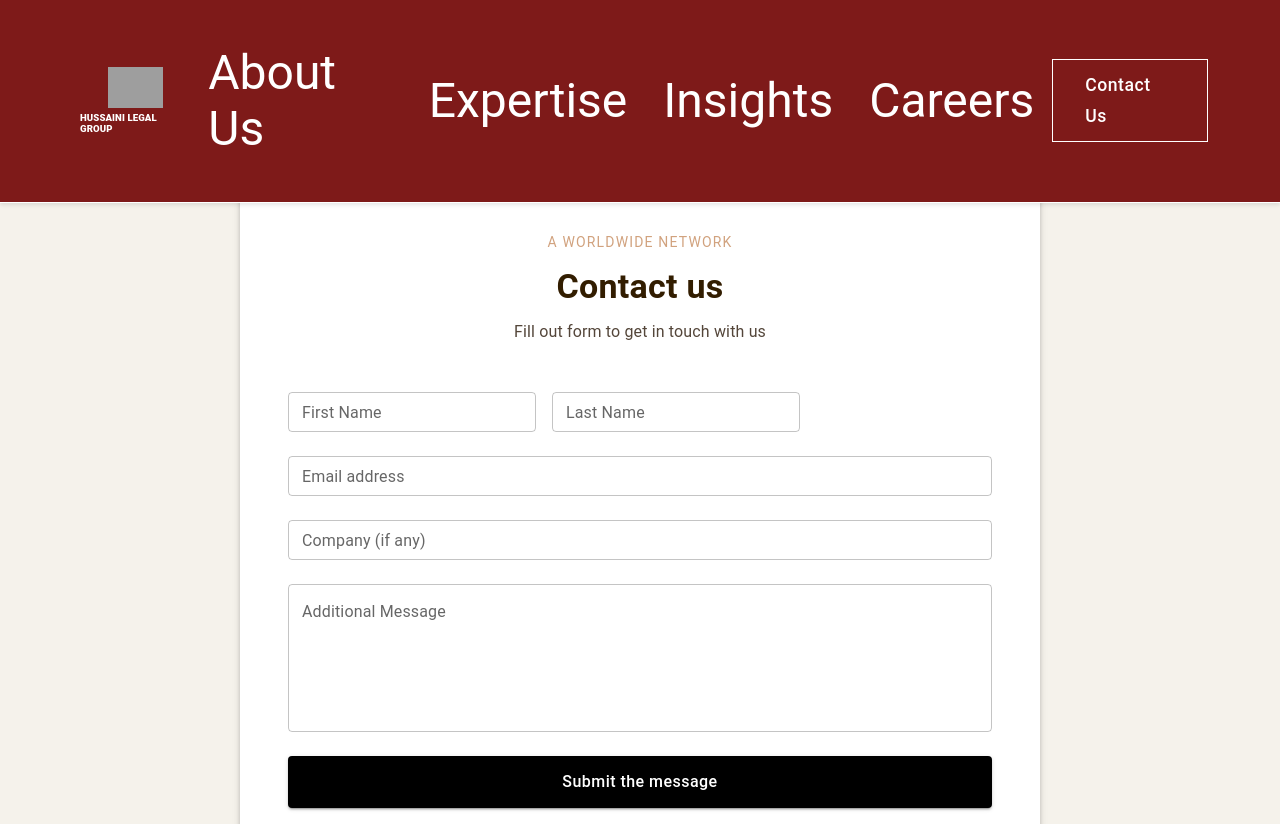
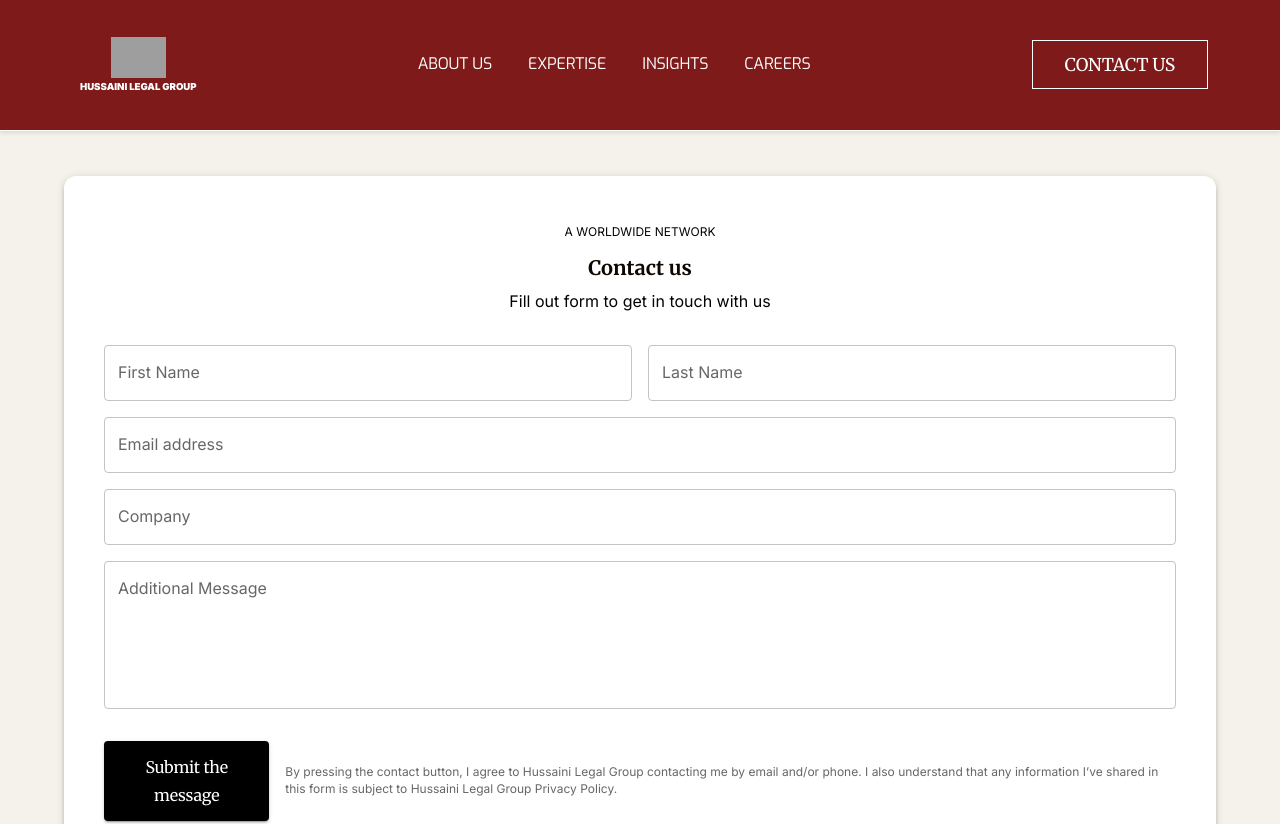
Before and after one commit to Lau0823/legalgroup, a Next.js app in the folder my-app/: page /contact in a window 1280 px wide. Shown: the top 824 px of the page. Built offline with nearby package versions, Linux system fonts and the light colour scheme; grey boxes are pictures that could not be loaded; what @mui/material-nextjs would draw is missing.

Commit message:
update isigths

```diff
--- a/my-app/src/app/insights/page.tsx
+++ b/my-app/src/app/insights/page.tsx
@@ -1,5 +1,6 @@
-import Isights from '@/components/Isigths';
+import Isigths from '@/components/Isigths';
+
 
 export default function Page() {
-  return <Isights />;
+  return <Isigths />;
 }
--- a/my-app/src/app/page.tsx
+++ b/my-app/src/app/page.tsx
@@ -1,4 +1,4 @@
-import HomePage from '../app/page/HomePage'
+import HomePage from '../page/HomePage'
 import { Box } from '@mui/material'
 import React from 'react'
 
--- a/my-app/src/components/CareersPage.tsx
+++ b/my-app/src/components/CareersPage.tsx
@@ -3,7 +3,7 @@
 import React from 'react';
 import { Box, Typography, Container, Link, Card } from '@mui/material';
 import Image from 'next/image';
-import careersImage from '@/app/assets/career.png';
+import careersImage from '@/assets/career.png';
 
 const Careers = () => {
   return (
--- a/my-app/src/components/ContactForm.tsx
+++ b/my-app/src/components/ContactForm.tsx
@@ -1,4 +1,4 @@
-// Código optimizado para el componente ContactUs
+// components/ContactUs.tsx
 "use client";
 
 import {
@@ -31,131 +31,145 @@ export default function ContactUs() {
         alignItems="center"
         flexGrow={1}
         py={{ xs: 2, md: 6 }}
+        px={{ xs: 2, md: 8 }}
       >
         <Card
           sx={{
-            maxWidth: 800,
+            maxWidth: 1600, // Aumentado para un formulario más ancho
             width: "100%",
             borderRadius: 3,
             boxShadow: 3,
-            p: 2,
           }}
         >
-          <CardContent sx={{ p: { xs: 2, md: 4 } }}>
+          <CardContent sx={{ p: { xs: 3, md: 5 } }}>
             <Typography
-              variant="overline" // Esta variante ya tiene el estilo de "Inter"
+              variant="overline"
               textAlign="center"
               display="block"
-              sx={{ color: "#d1a27e", fontSize: "0.875rem" }}
-              gutterBottom
+              sx={{ color: '#070300ff' }}
+              mb={1}
             >
               A WORLDWIDE NETWORK
             </Typography>
 
             <Typography
-              variant="h4" // Esta variante ahora tiene el estilo de "Inter"
-              component="h2"
+              variant="h4"
+              component="h1"
               textAlign="center"
               fontWeight={700}
-              gutterBottom
-              sx={{ color: "#321d00" }}
+              sx={{ color: '#0e0801ff' }}
+              mb={1}
             >
               Contact us
             </Typography>
 
             <Typography
-              variant="body1" // Esta variante ahora tiene el estilo de "Inter"
+              variant="body1"
               textAlign="center"
               color="text.secondary"
+              sx={{ color: '#030200ff' }}
               mb={4}
-              sx={{ color: "#54463a" }}
             >
               Fill out form to get in touch with us
             </Typography>
 
-            <Box component="form" noValidate autoComplete="off">
-              <Grid container spacing={2}>
-                <Grid item xs={12} sm={6}>
+
+
+            <Box component="form"  noValidate autoComplete="off">
+              <Grid container spacing={2} >
+                <Grid size={6}   >
                   <TextField
                     label="First Name"
+                    placeholder="e.g. John"
                     variant="outlined"
                     fullWidth
-                    margin="normal"
-                    size="small"
+                    sx={{
+                      "& .MuiInputLabel-root": {
+                        fontSize: "1rem", // Aumenta el tamaño de la fuente del label
+                      },
+                    }}
                   />
                 </Grid>
-                <Grid item xs={12} sm={6}>
+                <Grid size={6}>
                   <TextField
                     label="Last Name"
+                    placeholder="e.g. Doe"
                     variant="outlined"
                     fullWidth
-                    margin="normal"
-                    size="small"
+                    sx={{
+                      "& .MuiInputLabel-root": {
+                        fontSize: "1rem", // Aumenta el tamaño de la fuente del label
+                      },
+                    }}
                   />
                 </Grid>
               </Grid>
 
               <TextField
                 label="Email address"
+                placeholder="e.g. john.doe@example.com"
                 type="email"
                 variant="outlined"
                 fullWidth
-                margin="normal"
-                size="small"
+                sx={{ mt: 2 }}
               />
               <TextField
-                label="Company (if any)"
+                label="Company"
+                placeholder="e.g. Company XYZ"
                 variant="outlined"
                 fullWidth
-                margin="normal"
-                size="small"
+                sx={{ mt: 2 }}
               />
               <TextField
                 label="Additional Message"
+                placeholder="Example Text"
                 multiline
                 rows={5}
                 variant="outlined"
                 fullWidth
-                margin="normal"
+                sx={{ mt: 2 }}
                 inputProps={{ maxLength: 300 }}
               />
 
-              <Box mt={2}>
+              <Grid container spacing={2} alignItems="center" sx={{ mt: 4 }}>
+                <Grid size={2}>
                   <Button
                     variant="contained"
                     color="primary"
                     type="submit"
                     sx={{
+                      textTransform: "none",
+                      fontSize: "1rem",
+                      borderRadius: 1,
+                      py: 1.5,
                       backgroundColor: "#000",
                       color: "#fff",
-                    textTransform: "none",
-                    px: 3,
-                    py: 1.5,
-                    fontSize: "1rem",
-                    borderRadius: 1,
                       "&:hover": {
                         backgroundColor: "#333",
                       },
+                      width: '100%',
                     }}
-                  fullWidth
                   >
                     Submit the message
                   </Button>
-              </Box>
-            </Box>
+                </Grid>
 
+                <Grid size={10}>
                   <Typography
-              variant="caption" // Esta variante ahora tiene el estilo de "Inter"
+                    variant="caption"
                     color="text.secondary"
                     display="block"
-              mt={3}
-              textAlign="center"
+                    textAlign={{ xs: 'center', md: 'left' }}
+                    sx={{ lineHeight: 1.4 }}
                   >
                     By pressing the contact button, I agree to Hussaini Legal Group
                     contacting me by email and/or phone. I also understand that any
                     information I’ve shared in this form is subject to Hussaini Legal
                     Group Privacy Policy.
                   </Typography>
+                </Grid>
+              </Grid>
+            </Box>
           </CardContent>
         </Card>
       </Box>
--- a/my-app/src/components/Isigths.tsx
+++ b/my-app/src/components/Isigths.tsx
@@ -1,6 +1,7 @@
 'use client';
 
 import React from 'react';
+
 import {
   Card,
   CardContent,
@@ -9,115 +10,24 @@ import {
   Grid,
   Box,
   Button,
-  createTheme,
+
   ThemeProvider,
   Container,
 } from '@mui/material';
+import { articlesData, featuredInsightsData, publicationsData } from './Mock/insights.mock';
+import theme from '@/theme';
 
-// Definir un tema de MUI para los colores y tipografía
-const theme = createTheme({
-  palette: {
-    primary: {
-      main: '#8b1e2e', // Rojo oscuro
-    },
-    secondary: {
-      main: '#f4f2ef', // Beige
-    },
-    text: {
-      primary: '#333333',
-      secondary: '#6c6b69',
-    },
-  },
-  typography: {
-    fontFamily: 'Arial, sans-serif',
-    h3: {
-      fontWeight: 600,
-      fontSize: '2.5rem',
-    },
-    h4: {
-      fontWeight: 600,
-      fontSize: '1.75rem',
-    },
-    h6: {
-      fontWeight: 'bold',
-      fontSize: '1.1rem',
-      lineHeight: 1.4,
-    },
-    body1: {
-      fontWeight: 400,
-    },
-    body2: {
-      fontWeight: 400,
-    },
-  },
-});
 
-// Datos de ejemplo para las secciones
-const featuredInsightsData = [
-  {
-    image: 'https://cdn.prod.website-files.com/67067a908482471659ad6f88/6710e9491d381b33c8f6aa4e_clarisse-meyer-jKU2NneZAbI-unsplash%20(1)-p-800.jpg',
-    title:
-      'In a high-stakes business litigation case, our legal team secured a multi-million-dollar settlement.',
-    date: 'Jun 28, 2023',
-  },
-  {
-    image: 'https://cdn.prod.website-files.com/67067a908482471659ad6f88/6710e93c5863eef512e4f06e_rick-rothenberg-PoWdDkNTxuw-unsplash%20(1)-p-800.jpg',
-    title:
-      'We helped a client navigate a divorce, achieving a fair division of assets.',
-    date: 'Jun 28, 2023',
-  },
-];
 
-const articlesData = [
-  {
-    date: 'Jun 28, 2023',
-    title: 'Resolving to a complete dismissal of the case',
-    description:
-      'Lorem ipsum dolor sit amet consectetur in a pellentesque sit risus tristique et nulla sit a',
-  },
-  {
-    date: 'Jul 15, 2023',
-    title: 'Resolving to a complete dismissal of the case',
-    description:
-      'Lorem ipsum dolor sit amet consectetur in a pellentesque sit risus tristique et nulla sit a',
-  },
-  {
-    date: 'Sep 3, 2023',
-    title: 'Resolving to a complete dismissal of the case',
-    description:
-      'Lorem ipsum dolor sit amet consectetur in a pellentesque sit risus tristique et nulla sit a',
-  },
-];
 
-const publicationsData = [
-  {
-    date: 'Nov 14, 2023',
-    title: 'Resolving to a complete dismissal of the case',
-    description:
-      'Lorem ipsum dolor sit amet consectetur in a pellentesque sit risus tristique et nulla sit a',
-  },
-  {
-    date: 'Dec 1, 2023',
-    title: 'Resolving to a complete dismissal of the case',
-    description:
-      'Lorem ipsum dolor sit amet consectetur in a pellentesque sit risus tristique et nulla sit a',
-  },
-  {
-    date: 'Jan 9, 2024',
-    title: 'Resolving to a complete dismissal of the case',
-    description:
-      'Lorem ipsum dolor sit amet consectetur in a pellentesque sit risus tristique et nulla sit a',
-  },
-];
 
-// Definir la interfaz para las props de la tarjeta
 interface ArticleCardProps {
   date: string;
   title: string;
   description: string;
 }
 
-// Sub-componente para las tarjetas de artículo
+
 const ArticleCard: React.FC<ArticleCardProps> = ({ date, title, description }) => (
   <Card
     sx={{
@@ -126,17 +36,17 @@ const ArticleCard: React.FC<ArticleCardProps> = ({ date, title, description }) =
       flexDirection: 'column',
       borderRadius: '2px',
       boxShadow: 'none',
-      border: '1px solid #e0e0e0', // Borde sutil
+      border: '1px solid #e0e0e0',
     }}
   >
     <CardContent>
-      <Typography variant="body2" sx={{ color: 'text.secondary', mb: 1, textTransform: 'uppercase' }}>
+      <Typography variant="body2" sx={{ color: 'tertiary.main', mb: 1, textTransform: 'uppercase' }}>
         {date}
       </Typography>
-      <Typography variant="h6" sx={{ color: 'primary.main', mb: 1 }}>
+      <Typography variant="h6" sx={{ color: 'tertiary.main', mb: 1 }}>
         {title}
       </Typography>
-      <Typography variant="body2" sx={{ color: 'text.secondary' }}>
+      <Typography variant="body1" sx={{ color: 'tertiary.main' }}>
         {description}
       </Typography>
     </CardContent>
@@ -146,7 +56,52 @@ const ArticleCard: React.FC<ArticleCardProps> = ({ date, title, description }) =
 export default function InsightsPage() {
   return (
     <ThemeProvider theme={theme}>
-      <Box sx={{ bgcolor: 'secondary.main', py: { xs: 8, md: 10 } }}>
+
+
+      <Box sx={{
+            bgcolor: 'header.main',
+            color: 'white',
+            p: { xs: 50, md:50},
+
+
+          }}>
+ <Typography variant="h3" component="h1" gutterBottom>
+              Insights
+            </Typography>
+            <Typography variant="body1" sx={{ color: 'body.main', mb: 4 }}>
+              A Slong, Events & Recent Articles
+            </Typography>
+
+   <Grid container spacing={0}>
+              {featuredInsightsData.map((item, index) => (
+                <Grid size={6}>
+                  <Box>
+                    <CardMedia
+  component="img"
+  image={item.image}
+  alt={item.title}
+  sx={{
+    width: '100%',
+    height: 350,
+    objectFit: 'cover'
+  }}
+/>
+                    <Box sx={{ pt: 2 }}>
+                      <Typography variant="body2" sx={{ color: 'header.main', mb: 1, textTransform: 'uppercase' }}>
+                        {item.date}
+                      </Typography>
+                      <Typography variant="h6" sx={{ color: 'tertiary.main' }}>
+                        {item.title}
+                      </Typography>
+                    </Box>
+                  </Box>
+                </Grid>
+              ))}
+            </Grid>
+          </Box>
+
+
+      <Box sx={{ bgcolor: 'primary.main', py: { xs: 8, md: 10 } }}>
         <Container maxWidth="lg">
           {/* Sección principal de Insights destacados con dos columnas */}
           <Box sx={{
@@ -155,28 +110,30 @@ export default function InsightsPage() {
             p: { xs: 4, md: 6 },
             borderRadius: '2px',
           }}>
-            <Typography variant="h3" component="h1" gutterBottom>
-              Insights
-            </Typography>
-            <Typography variant="body1" sx={{ color: 'white', mb: 4 }}>
-              A Slong, Events & Recent Articles
-            </Typography>
-            <Grid container spacing={4}>
+
+
+
+
+
+            <Grid container spacing={0}>
               {featuredInsightsData.map((item, index) => (
-                <Grid item xs={12} md={6} xl={6} key={index}>
+                <Grid size={6}>
                   <Box>
                     <CardMedia
-                      component="img"
-                      height="250"
-                      image={item.image}
-                      alt={item.title}
-                      sx={{ objectFit: 'cover' }}
-                    />
+  component="img"
+  image={item.image}
+  alt={item.title}
+  sx={{
+    width: '100%',
+    height: 350,
+    objectFit: 'cover'
+  }}
+/>
                     <Box sx={{ pt: 2 }}>
-                      <Typography variant="body2" sx={{ color: 'white', mb: 1, textTransform: 'uppercase' }}>
+                      <Typography variant="body2" sx={{ color: 'header.main', mb: 1, textTransform: 'uppercase' }}>
                         {item.date}
                       </Typography>
-                      <Typography variant="h6" sx={{ color: 'white' }}>
+                      <Typography variant="h6" sx={{ color: 'tertiary.main' }}>
                         {item.title}
                       </Typography>
                     </Box>
@@ -193,7 +150,7 @@ export default function InsightsPage() {
             </Typography>
             <Grid container spacing={3}>
               {articlesData.map((article, index) => (
-                <Grid item xs={12} sm={6} md={4} xl={4} key={index}>
+                <Grid size={4}>
                   <ArticleCard {...article} />
                 </Grid>
               ))}
@@ -202,8 +159,8 @@ export default function InsightsPage() {
               <Button
                 variant="contained"
                 sx={{
-                  bgcolor: 'primary.main',
-                  '&:hover': { bgcolor: '#6a1622' },
+                  bgcolor: 'header.main',
+
                   color: 'white',
                   px: 4,
                   py: 1.5,
@@ -222,7 +179,7 @@ export default function InsightsPage() {
             </Typography>
             <Grid container spacing={3}>
               {publicationsData.map((article, index) => (
-                <Grid item xs={12} sm={6} md={4} xl={4} key={index}>
+                <Grid size={4}>
                   <ArticleCard {...article} />
                 </Grid>
               ))}
--- a/my-app/src/page/HomePage.tsx
+++ b/my-app/src/page/HomePage.tsx
@@ -1,7 +1,8 @@
 // HomePage.tsx
+
 import HeroSection from '@/components/home/HeroSection'
 import VisionaryHero from '@/components/home/VisionaryHero'
-import visionaryHeroImg from '@/app/assets/VisionaryHero.jpg'
+import visionaryHeroImg from '@/assets/VisionaryHero.jpg'
 import { Box } from '@mui/material'
 import React from 'react'
 
--- a/my-app/src/theme/index.ts
+++ b/my-app/src/theme/index.ts
@@ -1,8 +1,7 @@
 // theme/index.ts
 import { createTheme } from '@mui/material/styles';
-import  typography  from '@/theme/typography';
-import { components } from './components';
-import { palette } from '@/theme/palette';
+import { typography } from './typography';
+import { palette } from './palette';
 
 const theme = createTheme({
   cssVariables: {
@@ -10,7 +9,6 @@ const theme = createTheme({
   },
   palette,
   typography,
-  components,
 });
 
 export default theme;
--- a/my-app/src/theme/palette.ts
+++ b/my-app/src/theme/palette.ts
@@ -1,15 +1,19 @@
 // theme/palette.ts
-import { red, blue } from '@mui/material/colors';
 
 export const palette = {
   primary: {
-    main: blue[700],
+    main: '#EEE9DD',
   },
   secondary: {
-    main: red[500],
+    main: '#D6D0B3',
   },
-  background: {
-    default: '#f5f5f5',
-    paper: '#ffffff',
+  tertiary: {
+    main: '#23363A',
   },
+  header: {
+    main: '#891C1B',
+  },
+  body: {
+    main: '#FAF5EF'
+  }
 };
--- a/my-app/src/theme/typography.ts
+++ b/my-app/src/theme/typography.ts
@@ -1,26 +1,75 @@
-// themes/typography.ts
-import { createTheme } from '@mui/material/styles';
+// theme/typography.ts
+import { ThemeOptions } from '@mui/material/styles';
 
-const typography = createTheme({
-  typography: {
-    // Aquí puedes definir tu fuente principal para todo el cuerpo
-    fontFamily: ['Inter', 'sans-serif'].join(','),
+export const typography: ThemeOptions['typography'] = {
+  fontFamily: '"Inter", "Roboto", "Helvetica", "Arial", sans-serif',
 
-    // Usa Playfair Display específicamente para los títulos
-    h1: {
-      fontFamily: '"Playfair Display", serif',
+  h1: {
+    fontFamily: '"Merriweather", serif',
+  },
+  h2: {
+    fontFamily: '"Exo", sans-serif',
+    fontSize: '1.125rem',
+    fontWeight: 500,
+    lineHeight: '1.8rem',
+    letterSpacing: '-0.01rem',
+    '@media (max-width:899px)': {
+      fontSize: '1.5rem',
+      lineHeight: '1.8rem',
     },
-    h2: {
-      fontFamily: '"Playfair Display", serif',
+    '@media (max-width:450px)': {
+      fontSize: '1rem',
+      fontWeight: 300,
     },
-    // Y en la variante que corresponde al título de la imagen
-    h4: {
-      fontFamily: '"Playfair Display", serif',
-      fontWeight: 700, // Usa el peso que cargaste
-      fontSize: '2.5rem', // Ajusta el tamaño para que se vea como en la imagen
+  },
+  h3: {
+    fontFamily: '"Exo", sans-serif',
+    fontSize: '1rem',
+    fontWeight: 300,
+    lineHeight: '1.8rem',
+    letterSpacing: '-0.01rem',
+    '@media (max-width:899px)': {
+      lineHeight: '1.5rem',
     },
-    // ... el resto de tus variantes como 'overline' y 'body1'
+    '@media (max-width:450px)': {
+
+    },
   },
-});
+  h4: {
+    fontFamily: '"Merriweather", serif',
+    fontSize: '1.25rem',
+    fontWeight: 600,
+  },
+  h5: {
+    fontFamily: '"Inter", sans-serif',
+    letterSpacing: '-0.01rem',
+  },
+  h6: {
+    fontFamily: '"Merriweather", serif',
+    fontSize: '2.5rem',
+    fontWeight: 700,
+    lineHeight: '3.25rem',
+    color: '#131313',
+  },
 
-export default typography;
+  body1: {
+    fontFamily: '"Inter", sans-serif',
+    fontSize: '1rem',
+    lineHeight: 1.5,
+  },
+  body2: {
+    fontFamily: '"Inter", sans-serif',
+    fontSize: '0.875rem',
+    fontWeight: 400,
+    lineHeight: 1.43,
+  },
+
+
+  button: {
+    fontFamily: '"Merriweather", serif',
+    fontSize: '1.35138rem',
+    fontwWeight: 700,
+    lineHeight: '1.75681rem',
+    letterSpacing: '-0.0135rem',
+  },
+};
```
Also changed, not shown: my-app/src/components/Mock/insights.mock.ts (added, +56 -0 lines). Lines whose indentation alone changed are shown as unchanged.
